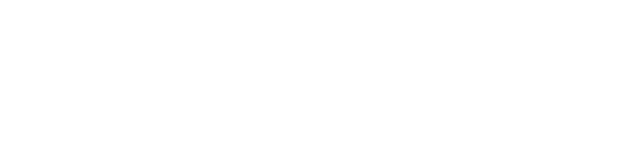
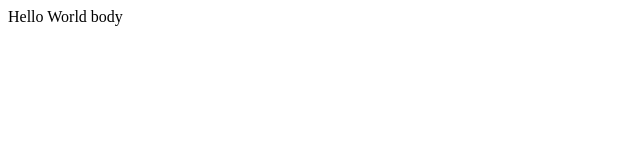
Before and after one commit to Bramhananda-B/Repo, a plain HTML site: page index.html in a window 1280 px wide. Shown: the whole page, without its empty margins (0-640 px from the left). Drawn offline with Linux system fonts and the light colour scheme.

Commit message:
add new line

```diff
--- a/index.html
+++ b/index.html
@@ -7,6 +7,6 @@
     <title>Hello World</title>
 </head>
 <body>
-
+    Hello World body
 </body>
 </html>
```
